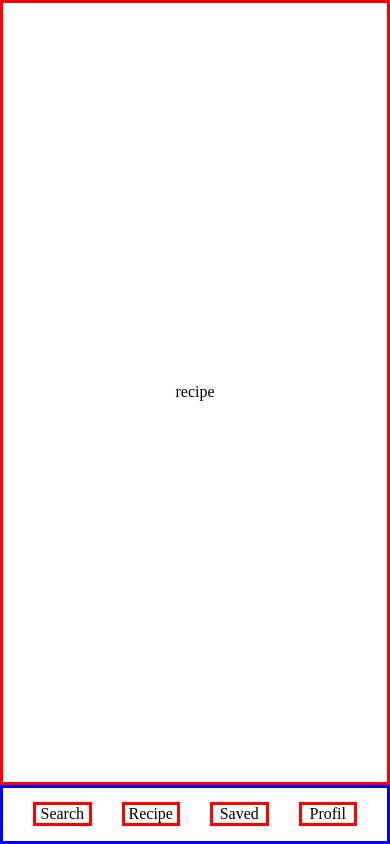
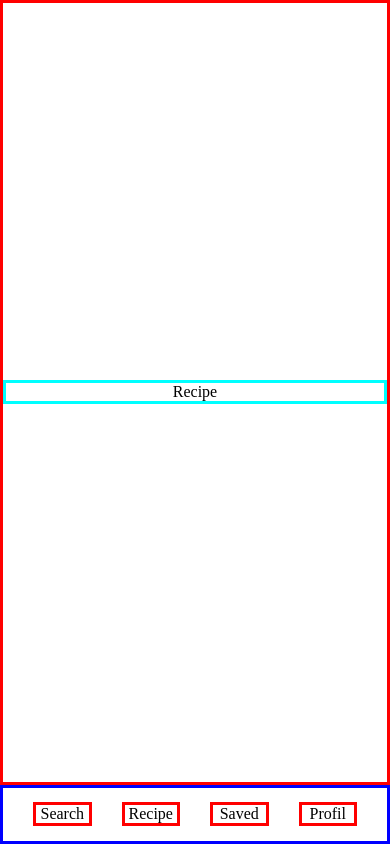
Before and after one commit to AppTripy/Flavor-Trip, a React Native app: screen / in a window 390 px wide. Built offline with nearby package versions, Linux system fonts and the light colour scheme.

Commit message:
added views to mainview folder

```diff
--- a/src/components/mainview/MainView.js
+++ b/src/components/mainview/MainView.js
@@ -1,6 +1,10 @@
 import styled from "styled-components"
 import { useSelector  } from "react-redux";
 
+import RecipeView from './RecipeView'
+import ProfilView from './ProfilView'
+import SearchView from './SearchView'
+import SavedView from './SavedView'
 
 const Container = styled.div`
   width: 100%;
@@ -19,7 +23,10 @@ const MainView = () => {
 
   return (
     <Container>
-      {view}
+    { (view === "recipe") && <RecipeView /> }
+    { (view === "saved") && <SavedView /> }
+    { (view === "search") && <SearchView /> }
+    { (view === "profil") && <ProfilView /> }
     </Container>
   )
 }
--- /dev/null
+++ b/src/components/mainview/ProfilView.js
@@ -0,0 +1,24 @@
+import styled from "styled-components"
+
+const Container = styled.div`
+  width: 100%;
+  border: 3px solid aqua;
+  box-sizing: border-box;
+  display: flex;
+  justify-content: center;
+  align-items: center;
+`
+
+
+const ProfilView = () => {
+
+
+  return (
+    <Container >
+      Profil
+    </Container>
+  )
+}
+
+
+export default ProfilView ;
--- /dev/null
+++ b/src/components/mainview/RecipeView.js
@@ -0,0 +1,24 @@
+import styled from "styled-components"
+
+const Container = styled.div`
+  width: 100%;
+  border: 3px solid aqua;
+  box-sizing: border-box;
+  display: flex;
+  justify-content: center;
+  align-items: center;
+`
+
+
+const RecipeView = () => {
+
+
+  return (
+    <Container >
+      Recipe
+    </Container>
+  )
+}
+
+
+export default RecipeView ;
--- /dev/null
+++ b/src/components/mainview/SavedView.js
@@ -0,0 +1,24 @@
+import styled from "styled-components"
+
+const Container = styled.div`
+  width: 100%;
+  border: 3px solid aqua;
+  box-sizing: border-box;
+  display: flex;
+  justify-content: center;
+  align-items: center;
+`
+
+
+const SavedView = () => {
+
+
+  return (
+    <Container >
+      Saved
+    </Container>
+  )
+}
+
+
+export default SavedView ;
--- /dev/null
+++ b/src/components/mainview/SearchView.js
@@ -0,0 +1,24 @@
+import styled from "styled-components"
+
+const Container = styled.div`
+  width: 100%;
+  border: 3px solid aqua;
+  box-sizing: border-box;
+  display: flex;
+  justify-content: center;
+  align-items: center;
+`
+
+
+const SearchView = () => {
+
+
+  return (
+    <Container >
+      Search
+    </Container>
+  )
+}
+
+
+export default SearchView ;
```
